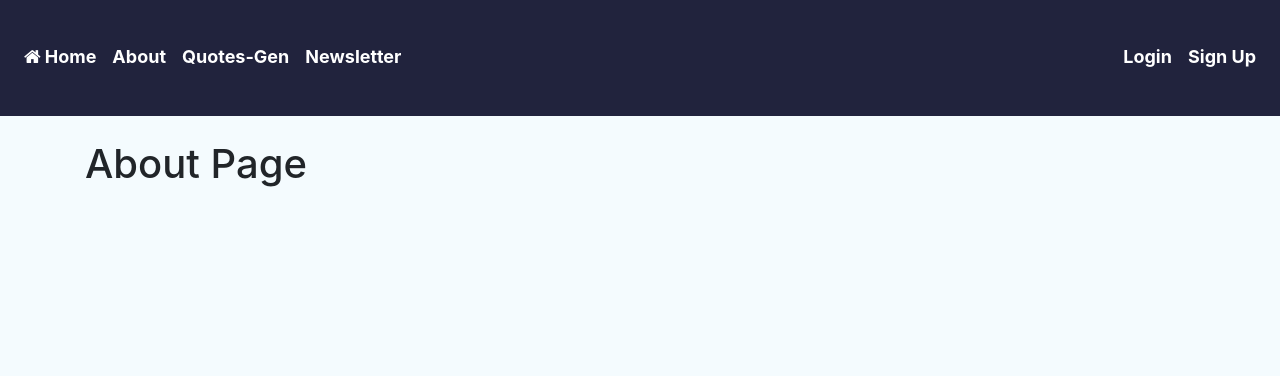
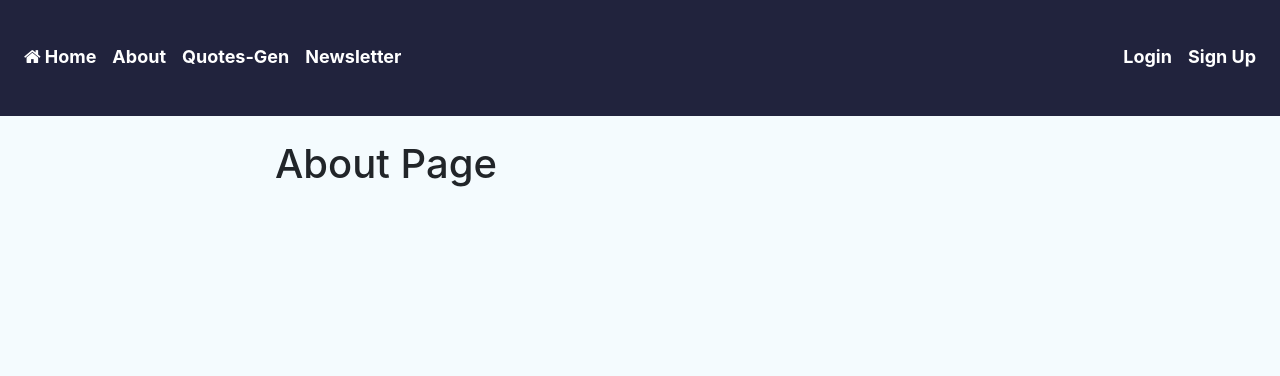
Before and after one commit to kelvinkyalo/mad-blogger, a Flask app: page /about in a window 1280 px wide. Shown: the top 376 px of the page. Run offline with Flask 2, Linux system fonts and the light colour scheme; some libraries are stand-ins or nearby versions.

Commit message:
Adding more columns

```diff
--- a/blog/templates/layout.html
+++ b/blog/templates/layout.html
@@ -40,8 +40,11 @@
     <br>
     <div class="container">
         <div class="row">
+            <div class="col-md-2">
+
+            </div>
             <!-- col-md-8 section -->
-            <div class="col-md-12">
+            <div class="col-md-8">
                 {% with messages = get_flashed_messages(with_categories=true) %}
                     {% if messages %}
                         {% for category, message in messages %}
@@ -54,9 +57,9 @@
                 {% block content %} {% endblock %}
             </div>
             <!-- col-md-4 section -->
-            <!-- <div class="col-md-4">
+            <div class="col-md-2">
 
-            </div> -->
+            </div>
         </div>
     </div>
     <script src="https://code.jquery.com/jquery-3.2.1.slim.min.js" integrity="sha384-KJ3o2DKtIkvYIK3UENzmM7KCkRr/rE9/Qpg6aAZGJwFDMVNA/GpGFF93hXpG5KkN" crossorigin="anonymous"></script>
```
